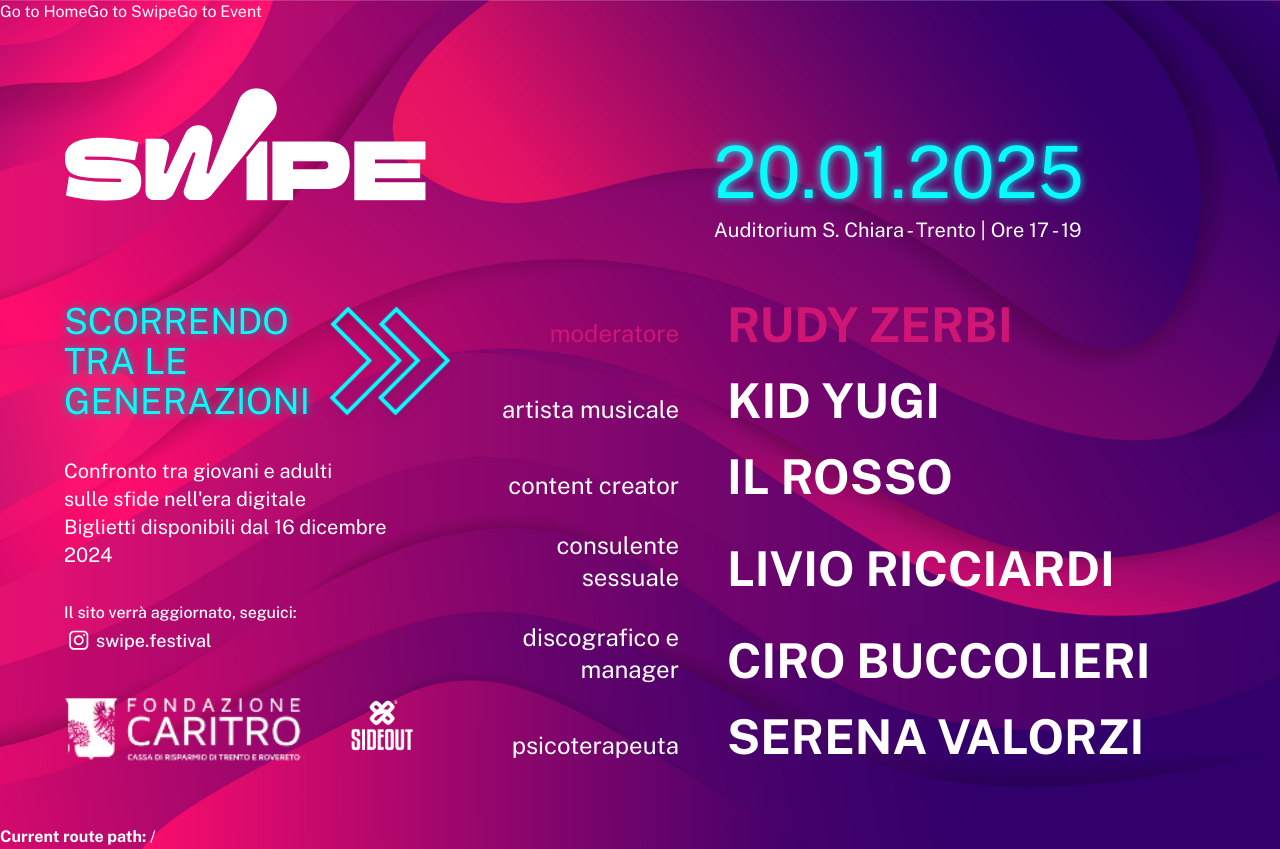
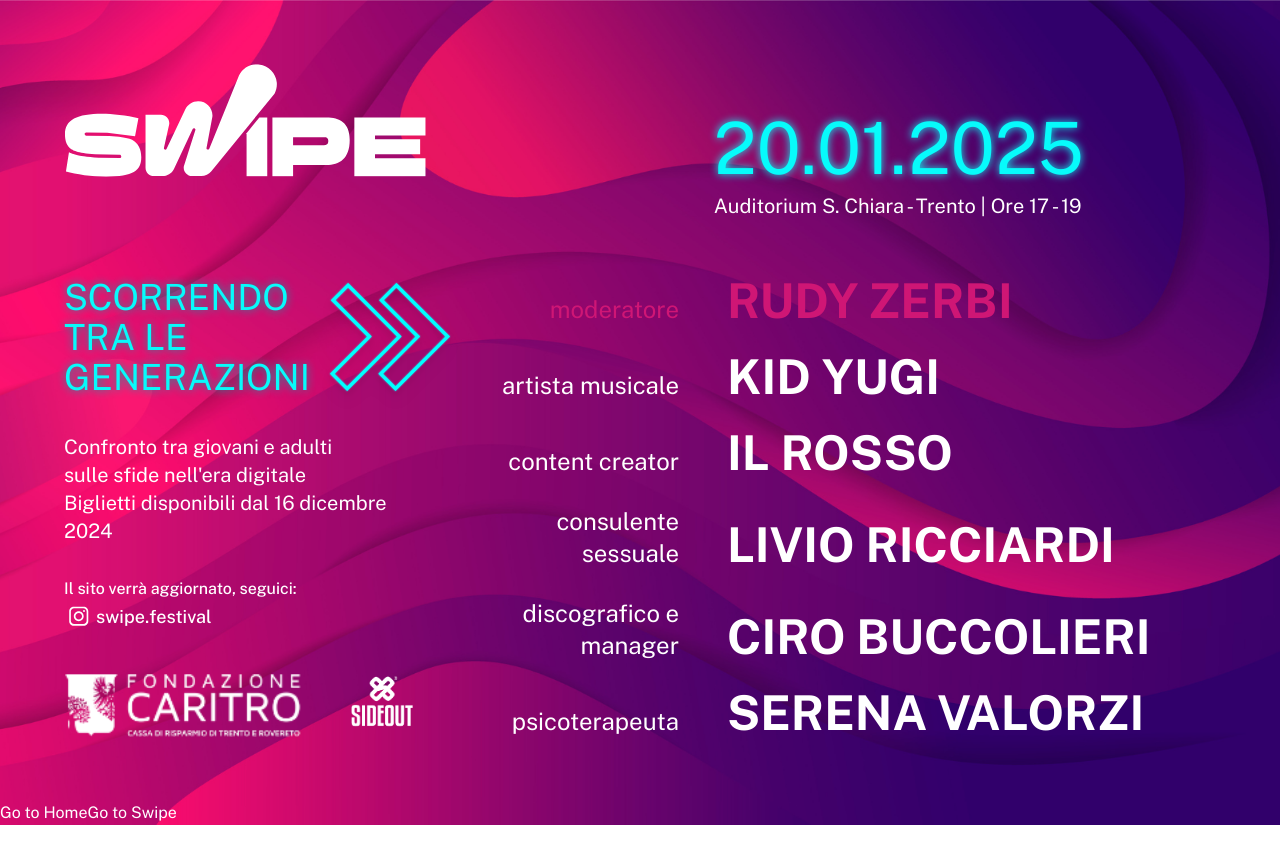
Before and after one commit to MinattiMel/caritro, a Vue app: page / in a window 1280 px wide. After the commit the page ends 825 px from the top, so only its background shows below. Built offline with nearby package versions, Linux system fonts and the light colour scheme.

Commit message:
rimosso codice non necessario

```diff
--- a/App.vue
+++ b/App.vue
@@ -39,15 +39,13 @@
 
 <template>
 
+    <main>
+        <RouterView />
+    </main>
+
     <nav>
         <RouterLink to="/">Go to Home</RouterLink>
         <RouterLink to="/swipe-festival">Go to Swipe</RouterLink>
-        <RouterLink to="/festival/nome-evento">Go to Event</RouterLink>
     </nav>
-    <main>
-        <RouterView />
-    </main>
-    <p>
-        <strong>Current route path:</strong> {{ $route.fullPath }}
-    </p>
+
 </template>
--- a/main.js
+++ b/main.js
@@ -3,7 +3,6 @@ import './index.css';
 import App from "./App.vue";
 import Home from "./pages/Home.vue";
 import SwipeFestival from "./pages/SwipeFestival.vue";
-import Festival from "./pages/Festival.vue";
 import {createMemoryHistory, createRouter} from "vue-router";
 
 
@@ -12,7 +11,6 @@ import {createMemoryHistory, createRouter} from "vue-router";
 const routes = [
     { path: '/', component: Home },
     { path: '/swipe-festival', component: SwipeFestival },
-    { path: '/festival/:eventName', component: Festival },
 ]
 
 const router = createRouter({
--- a/pages/Festival.vue
+++ /dev/null
@@ -1,23 +0,0 @@
-<script setup>
-import Header from "../components/Header.vue";
-import Footer from "../components/Footer.vue";
-
-// console.log($route.params.eventName)
-
-</script>
-
-<template>
-
-    <div class="grid gap-8 xl:grid-cols-3 p-8 lg:p-16 min-h-screen min-w-screen">
-
-        <Header/>
-
-        <div>
-            Evento generico {{ $route.params.eventName }}
-        </div>
-
-        <Footer/>
-
-    </div>
-
-</template>
--- a/pages/NotFound.vue
+++ /dev/null
@@ -1,20 +0,0 @@
-<script setup>
-import Header from "../components/Header.vue";
-import Footer from "../components/Footer.vue";
-</script>
-
-<template>
-
-    <div class="grid gap-8 xl:grid-cols-3 p-8 lg:p-16 min-h-screen min-w-screen">
-
-        <Header/>
-
-        <div>
-            Not Found
-        </div>
-
-        <Footer/>
-
-    </div>
-
-</template>
```
